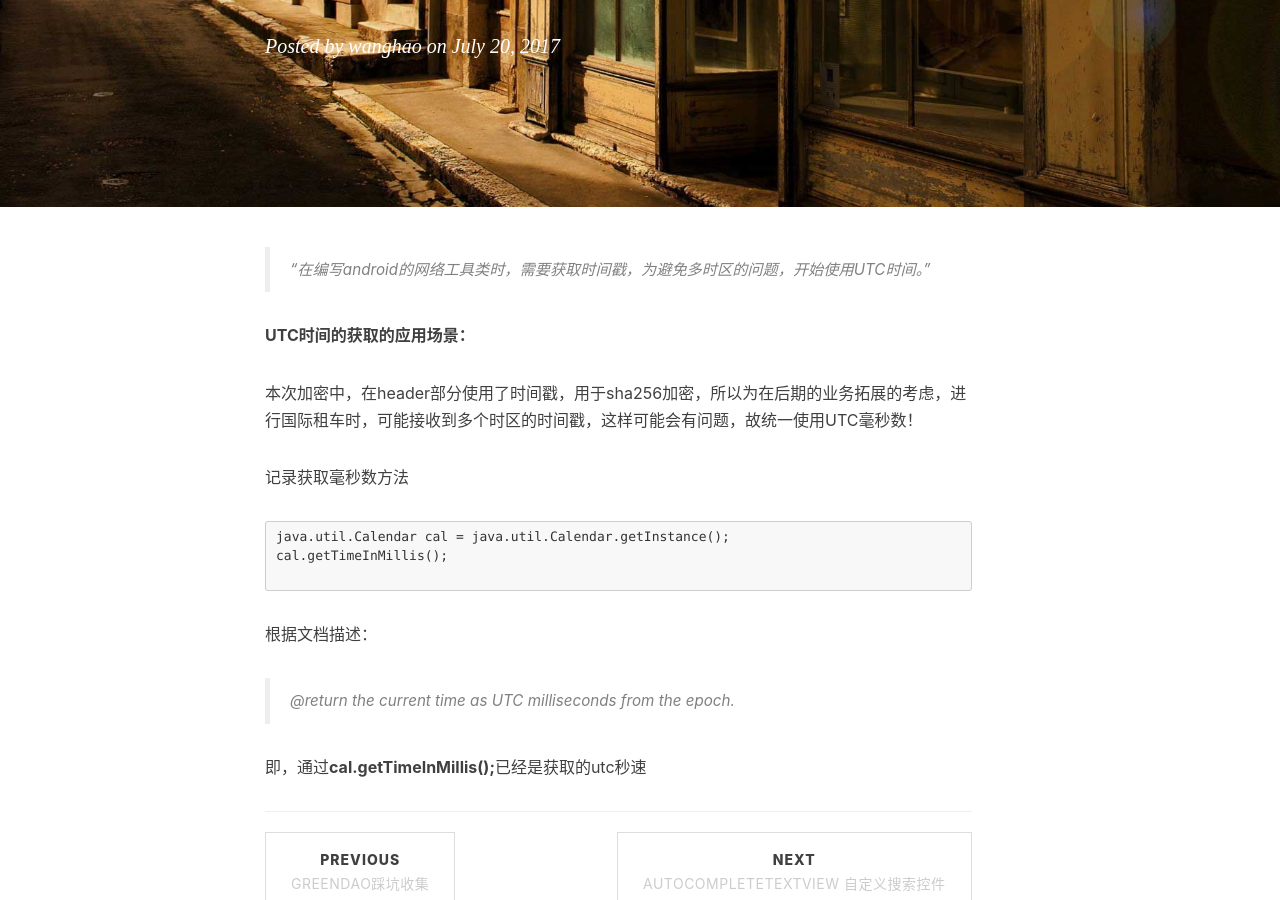
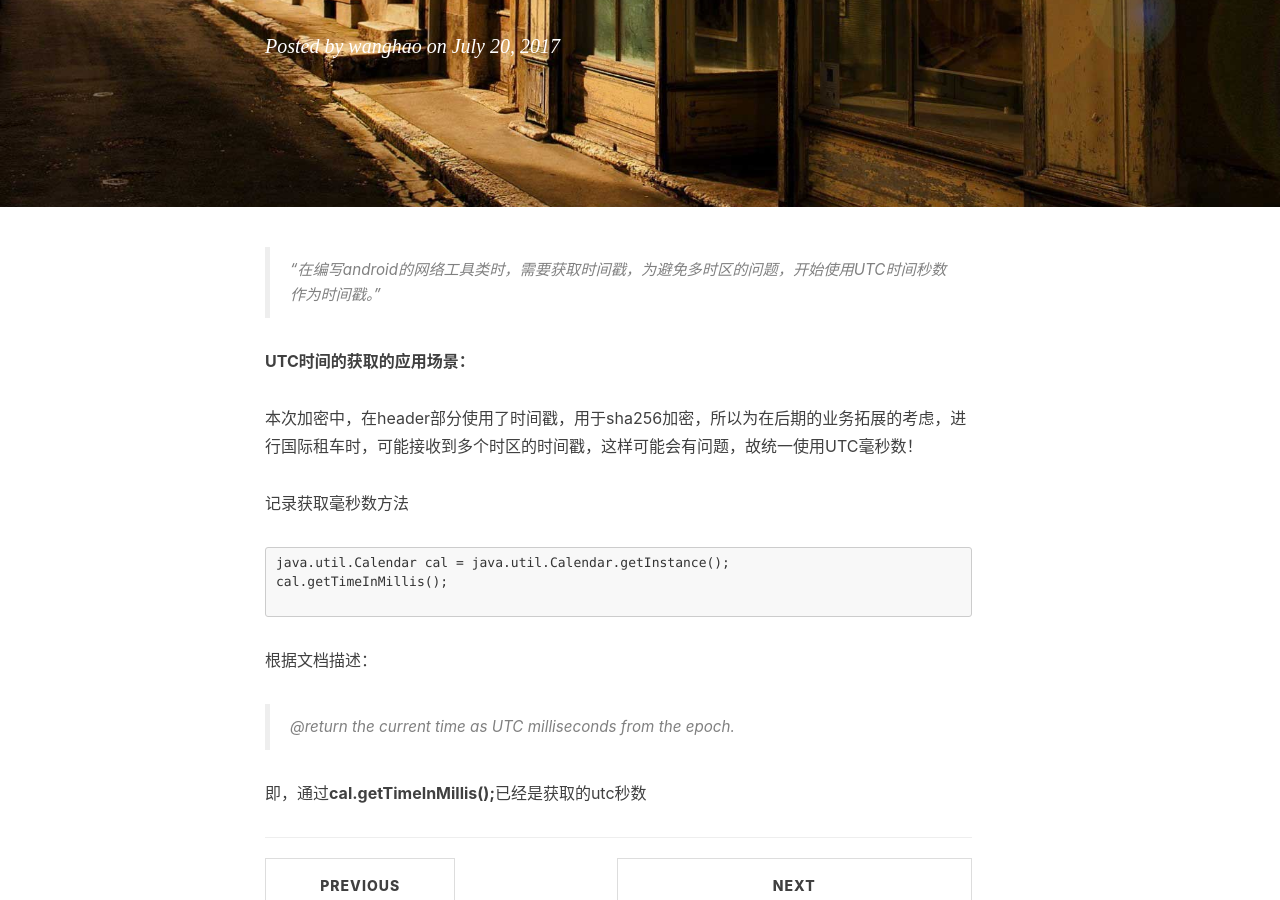
Before and after one commit to blackjuly/wanghao.io, a Jekyll site: the page built from _posts/2017-08-31-JAVA的UTC时间获取.markdown, in a window 1280 px wide and 900 px high, scrolled down 316 px. Built offline with Jekyll 4.4.1, drawn with Linux system fonts in a browser that asks for light colours; nearby versions of some CDN libraries; comment, search, counter and statistics services are not loaded.

Commit message:
修改文章

```diff
--- a/_posts/2017-08-31-JAVA的UTC时间获取.markdown
+++ b/_posts/2017-08-31-JAVA的UTC时间获取.markdown
@@ -11,7 +11,7 @@ tags:
 
 ---
 
-> “在编写android的网络工具类时，需要获取时间戳，为避免多时区的问题，开始使用UTC时间。”
+> “在编写android的网络工具类时，需要获取时间戳，为避免多时区的问题，开始使用UTC时间秒数作为时间戳。”
 
 
 
@@ -31,4 +31,4 @@ cal.getTimeInMillis();
 根据文档描述：
 >@return the current time as UTC milliseconds from the epoch.
 
-即，通过**cal.getTimeInMillis();**已经是获取的utc秒速
+即，通过**cal.getTimeInMillis();**已经是获取的utc秒数
```
